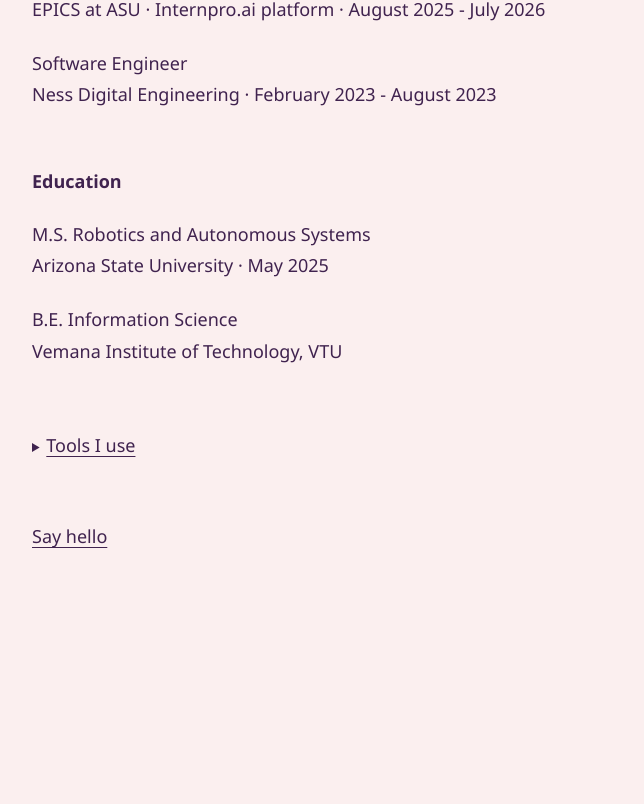
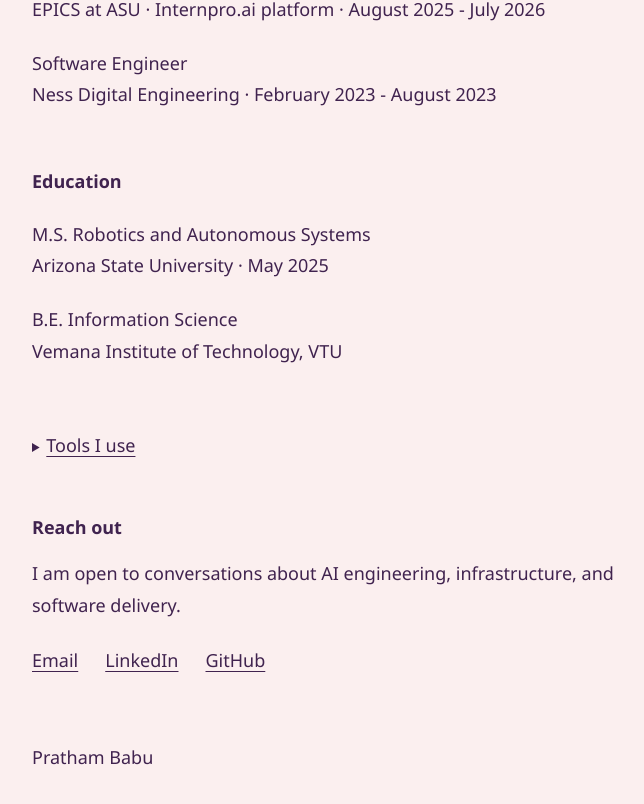
Before and after one commit to Prathamvk27/Prathamvk27.github.io, a React (Vite) app: page / in a window 1280 px wide. Shown: the part 570-1374 px from the top of the page, without its empty margins (284-928 px from the left). Before the commit the page ends 1183 px from the top, so only its background shows below. Built offline with nearby package versions, Linux system fonts and the light colour scheme.

Commit message:
Add indexed contact section

```diff
--- a/src/data/profileData.js
+++ b/src/data/profileData.js
@@ -6,6 +6,7 @@
   email: "prathamvk27@gmail.com",
   phone: "602-394-5089",
   linkedin: "https://linkedin.com/in/prathamvk27",
+  github: "https://github.com/prathamvk27",
   website: "https://prathamvk27.github.io",
   summary:
     "Software engineer who builds and deploys AI services, from customer-facing LLM tools to shared model endpoints. I work across Python, FastAPI, vLLM, containers, cloud infrastructure, release testing, and monitoring.",
--- a/src/index.css
+++ b/src/index.css
@@ -101,6 +101,17 @@
 .toolkit-list { margin: 1rem 0 0; }
 .toolkit-list > div + div { margin-top: 1.25rem; }
 .toolkit-list dd { margin: 0.25rem 0 0; }
+.contact-section > p { margin: 1rem 0; }
+.contact-links {
+  display: flex;
+  flex-wrap: wrap;
+  gap: 0.5rem 1.5rem;
+}
+.contact-links a {
+  display: inline-flex;
+  min-height: 2.45rem;
+  align-items: center;
+}
 .journal-footer {
   padding: 0 0 3rem;
   display: flex;
--- a/src/pages/Home.jsx
+++ b/src/pages/Home.jsx
@@ -10,14 +10,13 @@
       </p>
       <div className="masthead__links">
         <a href="/blog/">Blog</a>
-        <a href={`mailto:${profile.email}`}>Email</a>
-        <a href={profile.linkedin} target="_blank" rel="noopener noreferrer">LinkedIn</a>
       </div>
       <nav className="page-index" aria-label="Page index">
         <span>Index</span>
         <a href="#experience">Experience</a>
         <a href="#education">Education</a>
         <a href="#tools">Tools</a>
+        <a href="#contact">Reach out</a>
       </nav>
     </header>
 
@@ -58,10 +57,20 @@
           ))}
         </dl>
       </details>
+
+      <section id="contact" className="profile-section contact-section" aria-labelledby="contact-title">
+        <h2 id="contact-title">Reach out</h2>
+        <p>I am open to conversations about AI engineering, infrastructure, and software delivery.</p>
+        <div className="contact-links">
+          <a href={`mailto:${profile.email}`}>Email</a>
+          <a href={profile.linkedin} target="_blank" rel="noopener noreferrer">LinkedIn</a>
+          <a href={profile.github} target="_blank" rel="noopener noreferrer">GitHub</a>
+        </div>
+      </section>
     </main>
 
     <footer className="journal-footer">
-      <a href={`mailto:${profile.email}`}>Say hello</a>
+      <p>{profile.shortName}</p>
     </footer>
   </div>
 )
```
